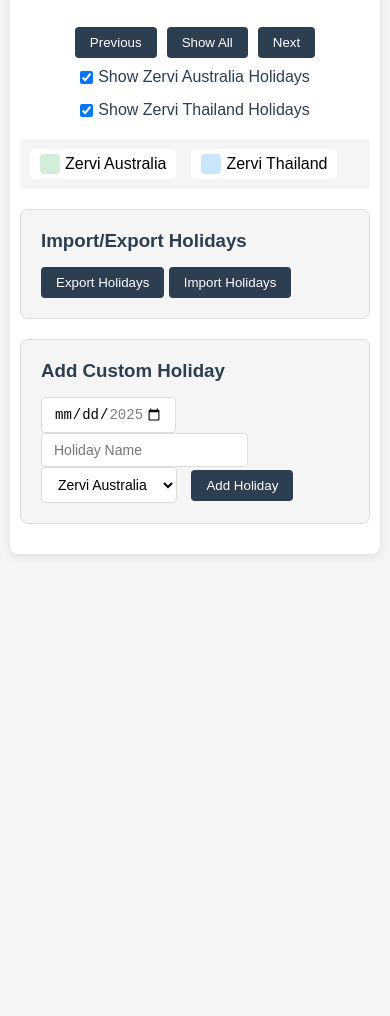
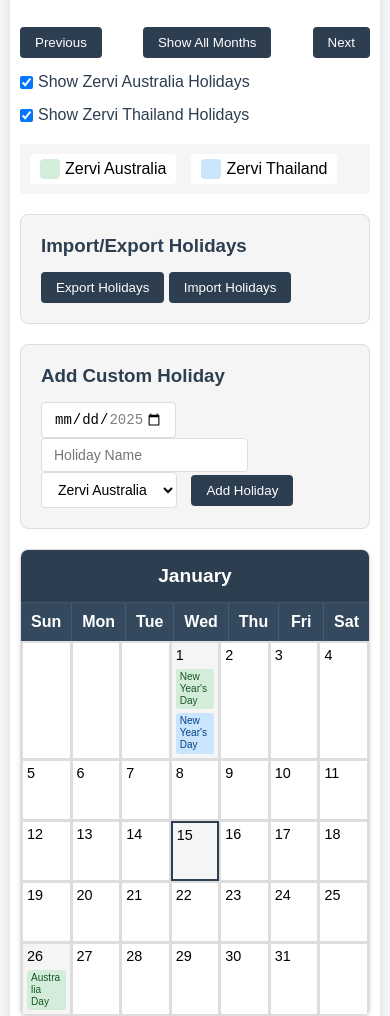
Before and after one commit to sakimotto/zervi-calendar-2025, a plain HTML site: page index.html in a window 390 px wide. Shown: the part 97-1113 px from the top of the page. Before the commit the page ends 844 px from the top, so only its background shows below. Drawn offline with Linux system fonts and the light colour scheme.

Commit message:
Fix calendar grid rendering and improve holiday display

```diff
--- a/index.html
+++ b/index.html
@@ -97,24 +97,27 @@
             gap: 1px;
             background-color: var(--border-color);
             padding: 1px;
+            grid-auto-rows: minmax(80px, auto);
         }
 
         .day {
-            padding: 10px;
-            min-height: 80px;
+            padding: 8px;
             background-color: var(--card-background);
             border: 1px solid var(--border-color);
             transition: transform 0.2s;
             position: relative;
             display: flex;
             flex-direction: column;
-            gap: 5px;
+            gap: 4px;
+            height: 100%;
+            overflow: hidden;
         }
 
         .day:hover {
             transform: scale(1.02);
             z-index: 1;
             box-shadow: 0 2px 5px rgba(0,0,0,0.1);
+            overflow: visible;
         }
 
         .today {
@@ -128,10 +131,12 @@
 
         .holiday-label {
             font-size: 0.8em;
-            padding: 3px 6px;
+            padding: 4px 6px;
             border-radius: 3px;
-            margin-top: auto;
+            margin-top: 2px;
             display: block;
+            word-break: break-word;
+            line-height: 1.2;
         }
 
         .zervi-aus {
@@ -241,12 +246,11 @@
                 padding: 10px;
             }
             .days {
-                gap: 0;
+                grid-auto-rows: minmax(60px, auto);
             }
             .day {
-                min-height: 60px;
+                padding: 4px;
                 font-size: 0.9em;
-                padding: 5px;
             }
             .holiday-label {
                 font-size: 0.7em;
@@ -255,12 +259,13 @@
             .controls {
                 flex-direction: column;
                 align-items: stretch;
+                gap: 15px;
             }
             .month-navigation {
-                justify-content: center;
+                justify-content: space-between;
             }
             .company-filter {
-                justify-content: center;
+                justify-content: flex-start;
             }
         }
     </style>
@@ -272,7 +277,7 @@
         <div class="controls">
             <div class="month-navigation">
                 <button onclick="previousMonth()">Previous</button>
-                <button onclick="showAllMonths()">Show All</button>
+                <button onclick="toggleAllMonths()">Show All Months</button>
                 <button onclick="nextMonth()">Next</button>
             </div>
 
@@ -366,31 +371,41 @@
 
                 const firstDay = new Date(2025, month, 1);
                 const lastDay = new Date(2025, month + 1, 0);
+                const totalDays = firstDay.getDay() + lastDay.getDate();
+                const totalCells = Math.ceil(totalDays / 7) * 7;
 
+                // Add empty cells for days before the first day of the month
                 for (let i = 0; i < firstDay.getDay(); i++) {
                     const emptyDay = document.createElement('div');
                     emptyDay.className = 'day';
                     daysDiv.appendChild(emptyDay);
                 }
 
+                // Add the actual days
                 for (let day = 1; day <= lastDay.getDate(); day++) {
                     const dayDiv = document.createElement('div');
                     dayDiv.className = 'day';
+
+                    const dateSpan = document.createElement('span');
+                    dateSpan.textContent = day;
+                    dayDiv.appendChild(dateSpan);
 
                     const today = new Date();
                     if (today.getFullYear() === 2025 && today.getMonth() === month && today.getDate() === day) {
                         dayDiv.classList.add('today');
                     }
 
-                    dayDiv.textContent = day;
-
                     const currentDate = `2025-${String(month + 1).padStart(2, '0')}-${String(day).padStart(2, '0')}`;
+                    const holidayContainer = document.createElement('div');
+                    holidayContainer.style.display = 'flex';
+                    holidayContainer.style.flexDirection = 'column';
+                    holidayContainer.style.gap = '2px';
 
                     if (holidays.aus[currentDate] && document.getElementById('showAus').checked) {
                         const holiday = document.createElement('div');
                         holiday.className = 'holiday-label zervi-aus';
                         holiday.textContent = holidays.aus[currentDate];
-                        dayDiv.appendChild(holiday);
+                        holidayContainer.appendChild(holiday);
                         dayDiv.classList.add('holiday');
                     }
 
@@ -398,11 +413,20 @@
                         const holiday = document.createElement('div');
                         holiday.className = 'holiday-label zervi-thai';
                         holiday.textContent = holidays.thai[currentDate];
-                        dayDiv.appendChild(holiday);
+                        holidayContainer.appendChild(holiday);
                         dayDiv.classList.add('holiday');
                     }
 
+                    dayDiv.appendChild(holidayContainer);
                     daysDiv.appendChild(dayDiv);
+                }
+
+                // Add empty cells for days after the last day of the month
+                const remainingCells = totalCells - (firstDay.getDay() + lastDay.getDate());
+                for (let i = 0; i < remainingCells; i++) {
+                    const emptyDay = document.createElement('div');
+                    emptyDay.className = 'day';
+                    daysDiv.appendChild(emptyDay);
                 }
 
                 monthDiv.appendChild(daysDiv);
@@ -411,20 +435,24 @@
         }
 
         function previousMonth() {
-            currentMonth = (currentMonth - 1 + 12) % 12;
-            showAllMonths = false;
-            createCalendar();
+            if (!showAllMonths) {
+                currentMonth = (currentMonth - 1 + 12) % 12;
+                createCalendar();
+            }
         }
 
         function nextMonth() {
-            currentMonth = (currentMonth + 1) % 12;
-            showAllMonths = false;
-            createCalendar();
+            if (!showAllMonths) {
+                currentMonth = (currentMonth + 1) % 12;
+                createCalendar();
+            }
         }
 
-        function showAllMonths() {
-            showAllMonths = true;
+        function toggleAllMonths() {
+            showAllMonths = !showAllMonths;
             createCalendar();
+            const button = document.querySelector('button:nth-child(2)');
+            button.textContent = showAllMonths ? 'Show Current Month' : 'Show All Months';
         }
 
         function exportHolidays() {
```
